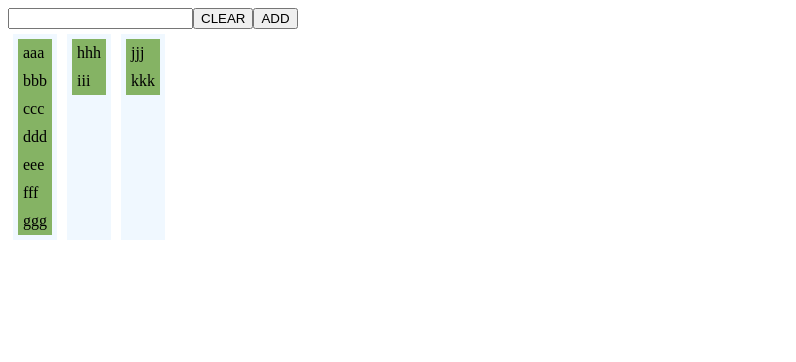
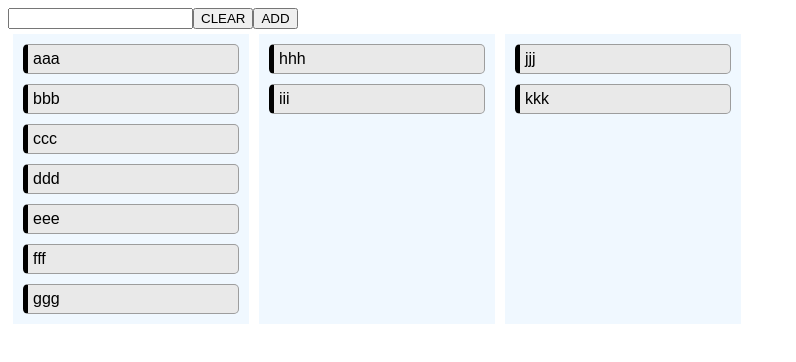
Before and after one commit to kilfro/task-board, a React app: page / in a window 1280 px wide. Shown: the top 362 px of the page, without its empty margins (0-796 px from the left). Built offline with nearby package versions, Linux system fonts and the light colour scheme.

Commit message:
New style for task card

```diff
--- a/src/components/List.jsx
+++ b/src/components/List.jsx
@@ -4,7 +4,7 @@ import DraggableContainer from './DraggableContainer'
 
 const getListStyle = (isDraggingOver) => ({
     margin: 5,
-    padding: 5,
+    padding: '10px 10px 0 10px',
     backgroundColor: isDraggingOver ? 'antiquewhite' : 'aliceblue',
 })
 
--- a/src/components/TaskCard.jsx
+++ b/src/components/TaskCard.jsx
@@ -1,8 +1,16 @@
 import React from 'react'
 
 const getCardStyle = (isDragging, draggableStyle) => ({
+    userSelect: 'none',
+    fontFamily: 'arial',
     padding: 5,
-    backgroundColor: isDragging ? '#85475e' : '#85b364',
+    borderRadius: 5,
+    border: 'solid 1px',
+    borderColor: '#9d9d9d',
+    borderLeft: 'black solid 5px',
+    marginBottom: 10,
+    width: 200,
+    backgroundColor: isDragging ? 'rgba(250, 250, 250, 0.8)' : '#e9e9e9',
     ...draggableStyle,
 })
 
```
